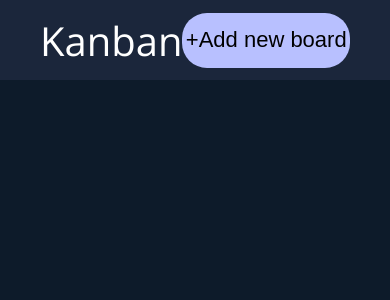
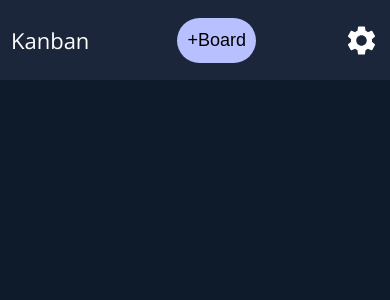
Before and after one commit to FilipKrz03/kanban-board-app-ts, a React (Create React App) app: page / in a window 390 px wide. Shown: the top 300 px of the page. Built offline with nearby package versions, Linux system fonts and the light colour scheme.

Commit message:
Imrpoving page responsibility

```diff
--- a/src/Components/BoardContent/BoardContent.module.scss
+++ b/src/Components/BoardContent/BoardContent.module.scss
@@ -1,3 +1,5 @@
+@import '../../variables.scss';
+
 .list{
     position: absolute;
     top: 100px;
@@ -15,3 +17,22 @@
         gap: 20px;
     }
 }
+
+
+@include media-l{
+    .list{
+        flex-direction: column;
+        gap: 20px;
+    }
+}
+
+@include media-board{
+    .list{
+        position: relative;
+        top: 0px;
+        left: 0px;
+        display: flex;
+        justify-content: space-between;
+        width: 100vw;
+    }
+}
--- a/src/Components/Boards/BoardList.module.scss
+++ b/src/Components/Boards/BoardList.module.scss
@@ -31,3 +31,9 @@
     transform: translateX(0%);
   }
 }
+
+@include media-board{
+  .list{
+    display: none;
+  }
+}
--- a/src/Components/Header/Header.module.scss
+++ b/src/Components/Header/Header.module.scss
@@ -22,4 +22,30 @@
         outline: none;
         cursor: pointer;
     }
+
+    .settings{
+        cursor: pointer;
+    }
 }
+
+
+@include media-m {
+    .header{
+    .adder{
+        width: 100px;
+        height: 45px;
+    }
+}
+}
+
+@include media-s{
+    .header{
+        font-size: $font-l;
+        padding: 0em 0.5em;
+        .adder{
+            font-size: 18px;
+            width:auto;
+            padding: 10px;
+        }
+    }
+}
--- a/src/Components/Header/Header.tsx
+++ b/src/Components/Header/Header.tsx
@@ -1,6 +1,7 @@
-import { useState } from 'react';
+import { useState , useEffect } from 'react';
 import { useSelector } from 'react-redux';
 import { RootState } from '../../store';
+import SettingsIcon from '@mui/icons-material/Settings';
 import NewTask from '../NewTask/NewTask';
 import NewBoard from '../NewBoard/NewBoard';
 import classes from './Header.module.scss';
@@ -12,6 +13,24 @@ const Header = () => {
     const [isFormActive , setIsFormActive] = useState<boolean>(false);
     const [isNewTaskFormActive , setIsNewTaskFormActive] = useState<boolean>(false);
     const boardsNumber:number = useSelector((state : RootState) => state.board.boards.length);
+    const [windowWidth , setWindowwidth] = useState(window.innerWidth);
+    console.log(windowWidth);
+
+   useEffect(() => {
+        const handleResize = () => {
+          setWindowwidth(window.innerWidth);
+    }
+
+            window.addEventListener('resize', handleResize)
+
+
+        return () => {
+            window.removeEventListener('resize' , handleResize);
+
+        }
+      })
+
+
 
     const closeModalHandler = () => {
         setIsFormActive(false);
@@ -32,8 +51,9 @@ const Header = () => {
     return(
         <header className={classes.header}>
             <span>Kanban</span>
-            {boardsNumber > 0 && <button className={classes.adder} onClick={openTaskModalHandler}>+Add new Task</button>}
-            <button className={classes.adder} onClick={openModalHandler}>+Add new board</button>
+            {boardsNumber > 0 && <button className={classes.adder} onClick={openTaskModalHandler}>{windowWidth > 800 ? '+Add new Task' : '+Task'}</button>}
+            <button className={classes.adder} onClick={openModalHandler}>{windowWidth > 800 ? '+Add new Board' : '+Board'}</button>
+            {windowWidth < 600 && <SettingsIcon fontSize='large' className={classes.settings} />}
             {isFormActive && <Modal onClose={closeModalHandler}><NewBoard onClose={closeModalHandler}/></Modal>}
            { isNewTaskFormActive &&  <Modal onClose={closeTaskModalHandler}><NewTask onClose={closeTaskModalHandler}/></Modal> }
         </header>
--- a/src/variables.scss
+++ b/src/variables.scss
@@ -5,3 +5,29 @@ $font-s:15px;
 $font-l:22px;
 $font-xl:40px;
 $border-radius:25px;
+
+
+
+@mixin media-l {
+    @media (max-width:1300px) {
+        @content;
+    }
+}
+
+@mixin media-m {
+    @media (max-width:800px) {
+        @content;
+    }
+}
+
+@mixin media-s {
+    @media (max-width:450px) {
+        @content;
+    }
+}
+
+@mixin media-board {
+    @media (max-width:600px) {
+        @content;
+    }
+}
```
